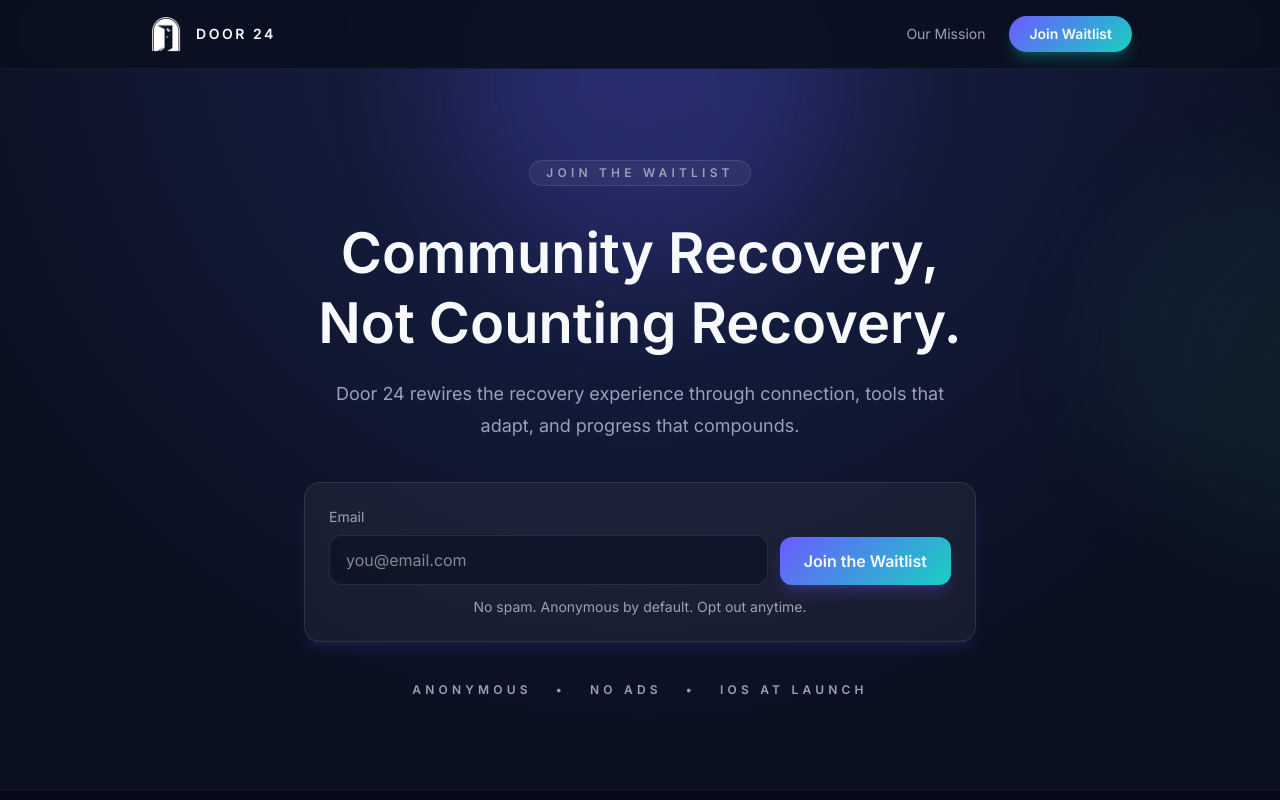
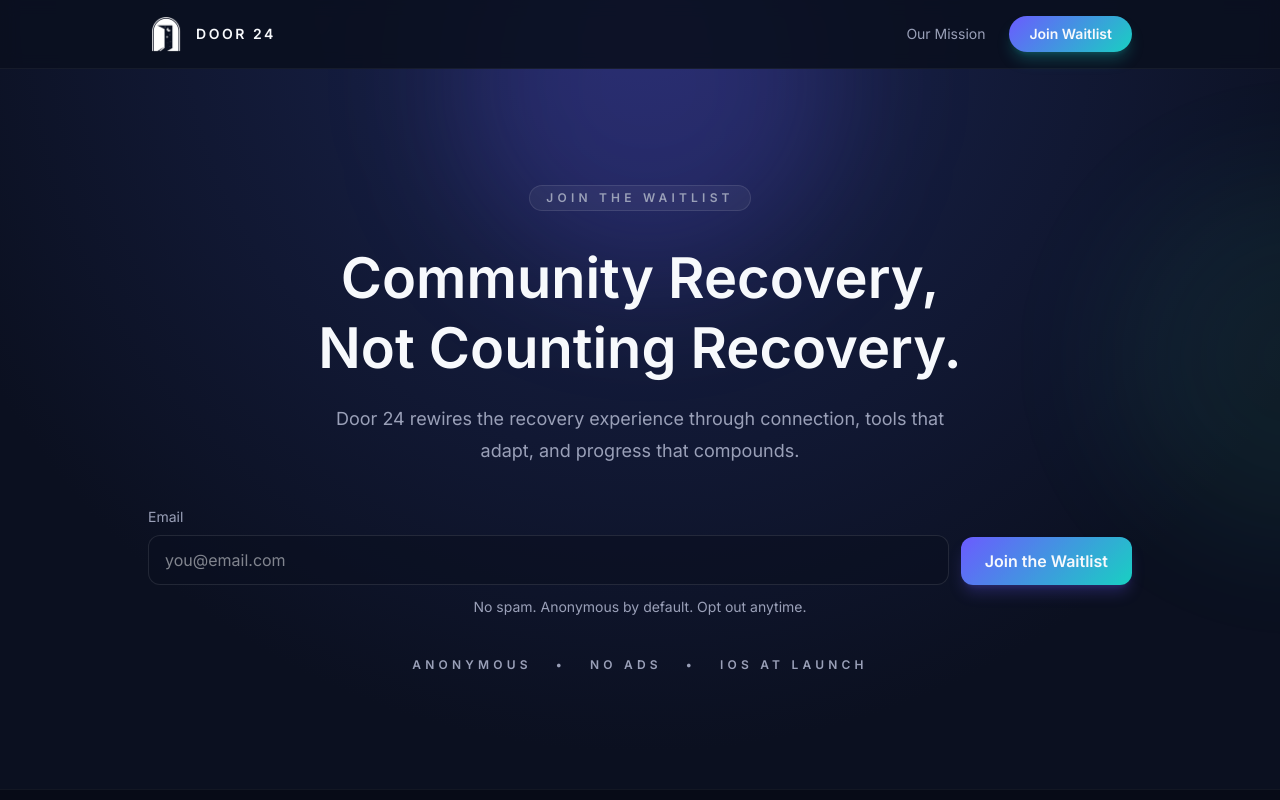
Before and after one commit to Door24Tech/door24-web, a Next.js app: page / in a window 1280 px wide. Shown: the top 800 px of the page. Built offline with nearby package versions, Linux system fonts and the light colour scheme.

Commit message:
Remove nested box styling from waitlist form in modal for cleaner design

```diff
--- a/src/app/components/WaitlistForm.tsx
+++ b/src/app/components/WaitlistForm.tsx
@@ -52,7 +52,7 @@
 
   return (
     <form
-      className="flex w-full max-w-2xl flex-col gap-3 rounded-2xl border border-white/10 bg-white/5 p-4 shadow-lg shadow-[rgba(107,91,255,0.12)] backdrop-blur sm:p-6"
+      className="flex w-full flex-col gap-3"
       onSubmit={handleSubmit}
       aria-label="Join the Door 24 waitlist"
       suppressHydrationWarning
```
